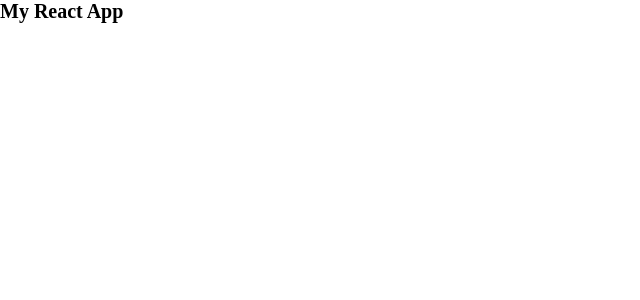
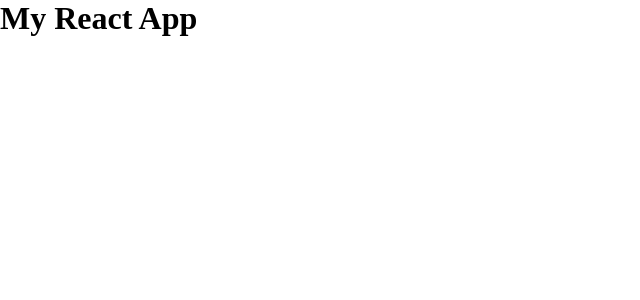
Before and after one commit to MrGSense/react-starter-boilerplate, a React app: page / in a window 1280 px wide. Shown: the top 300 px of the page, without its empty margins (0-640 px from the left). Built offline with nearby package versions, Linux system fonts and the light colour scheme.

Commit message:
Fixed dumb font-size

```diff
--- a/src/components/styles/app.css
+++ b/src/components/styles/app.css
@@ -4,8 +4,4 @@
   -webkit-box-sizing: inherit;
           box-sizing: inherit;
 }
-
-html {
-  font-size: 62.5%;
-}
 /*# sourceMappingURL=app.css.map */
--- a/src/components/styles/app.scss
+++ b/src/components/styles/app.scss
@@ -3,7 +3,3 @@
     padding: 0;
     box-sizing: inherit;
 }
-
-html{
-    font-size: 62.5%;
-}
```
